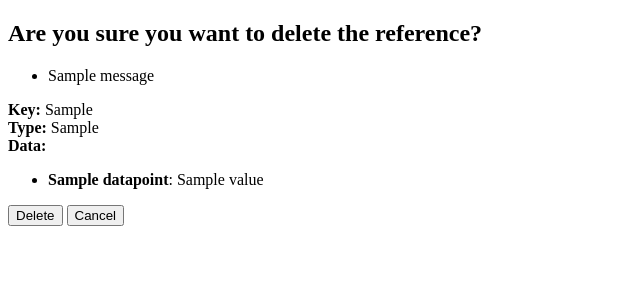
After one commit to tkhnhy/BibTex-Miniprojekti, a Flask app: template src/templates/delete_reference.html in a window 1280 px wide. The commit adds this page. Shown: the top 300 px of the page, without its empty margins (0-640 px from the left). Run offline with Flask 3, Linux system fonts and the light colour scheme; the template is opened without the code that fills it: most values are stand-ins (such as "Sample title", 1, 10 or a date in 2020); one stand-in notice (Sample message) is shown.

Commit message:
Deleting references functionality added

```diff
--- a/src/app.py
+++ b/src/app.py
@@ -1,6 +1,6 @@
 from flask import redirect, render_template, request, jsonify, flash
 from db_helper import reset_db
-from repositories.reference_repository import get_references, create_reference, set_done
+from repositories.reference_repository import get_references, create_reference, set_done, db_delete_reference
 from config import app, test_env
 from util import validate_reference
 
@@ -32,6 +32,20 @@ def toggle_todo(reference_id):
     set_done(reference_id)
     return redirect("/")
 
+@app.route("/confirm_delete/<reference_key>")
+def confirm_delete(reference_key):
+    references = get_references()
+    reference = next((ref for ref in references if ref.reference_key == reference_key), None)
+    if reference is None:
+        flash("Reference not found.")
+        return redirect("/")
+    return render_template("delete_reference.html", reference=reference)
+
+@app.route("/delete_reference/<reference_key>", methods=["POST"])
+def delete_reference(reference_key):
+    db_delete_reference(reference_key)
+    return redirect("/")
+
 # testausta varten oleva reitti
 if test_env:
     @app.route("/reset_db")
--- a/src/repositories/reference_repository.py
+++ b/src/repositories/reference_repository.py
@@ -18,3 +18,8 @@ def create_reference(reference_type, reference_key, reference_data):
     sql = text("INSERT INTO reference_table (reference_type, reference_key, reference_data) VALUES (:reference_type, :reference_key, :reference_data )")
     db.session.execute(sql, { "reference_type": reference_type, "reference_key": reference_key, "reference_data": reference_data})
     db.session.commit()
+
+def db_delete_reference(reference_key):
+    sql = text("DELETE FROM reference_table WHERE reference_key = :reference_key")
+    db.session.execute(sql, { "reference_key": reference_key })
+    db.session.commit()
--- /dev/null
+++ b/src/templates/delete_reference.html
@@ -0,0 +1,37 @@
+{% extends "layout.html" %}
+
+{% block title %}
+Delete reference
+{% endblock %}
+
+{% block body %}
+
+<h2>Are you sure you want to delete the reference?</h2>
+
+<form action="/delete_reference/{{reference.reference_key}}" method="post">
+  {% with messages = get_flashed_messages() %}
+    {% if messages %}
+      <ul>
+      {% for message in messages %}
+        <li>{{ message }}</li>
+      {% endfor %}
+      </ul>
+    {% endif %}
+  {% endwith %}
+  <strong>Key:</strong> {{ reference.reference_key }}<br>
+  <strong>Type:</strong> {{ reference.reference_type }}<br>
+  <strong>Data:</strong>
+  <ul>
+    {% for datapoint, value in reference.reference_content.items() %}
+      <li><b>{{ datapoint }}</b>: {{ value }}</li>
+    {% endfor %}
+  </ul>
+  <button type="submit">
+    Delete
+  </button>
+  <button type="reset" onclick="location.href='/'">
+    Cancel
+  </button>
+</form>
+
+{% endblock %}
--- a/src/templates/index.html
+++ b/src/templates/index.html
@@ -27,6 +27,7 @@ reference app
         </ul>
       </div>
     </li>
+    <button onclick="location.href='/confirm_delete/{{reference.reference_key}}'">Delete</button>
   {% endfor %}
 </ul>
 
```
